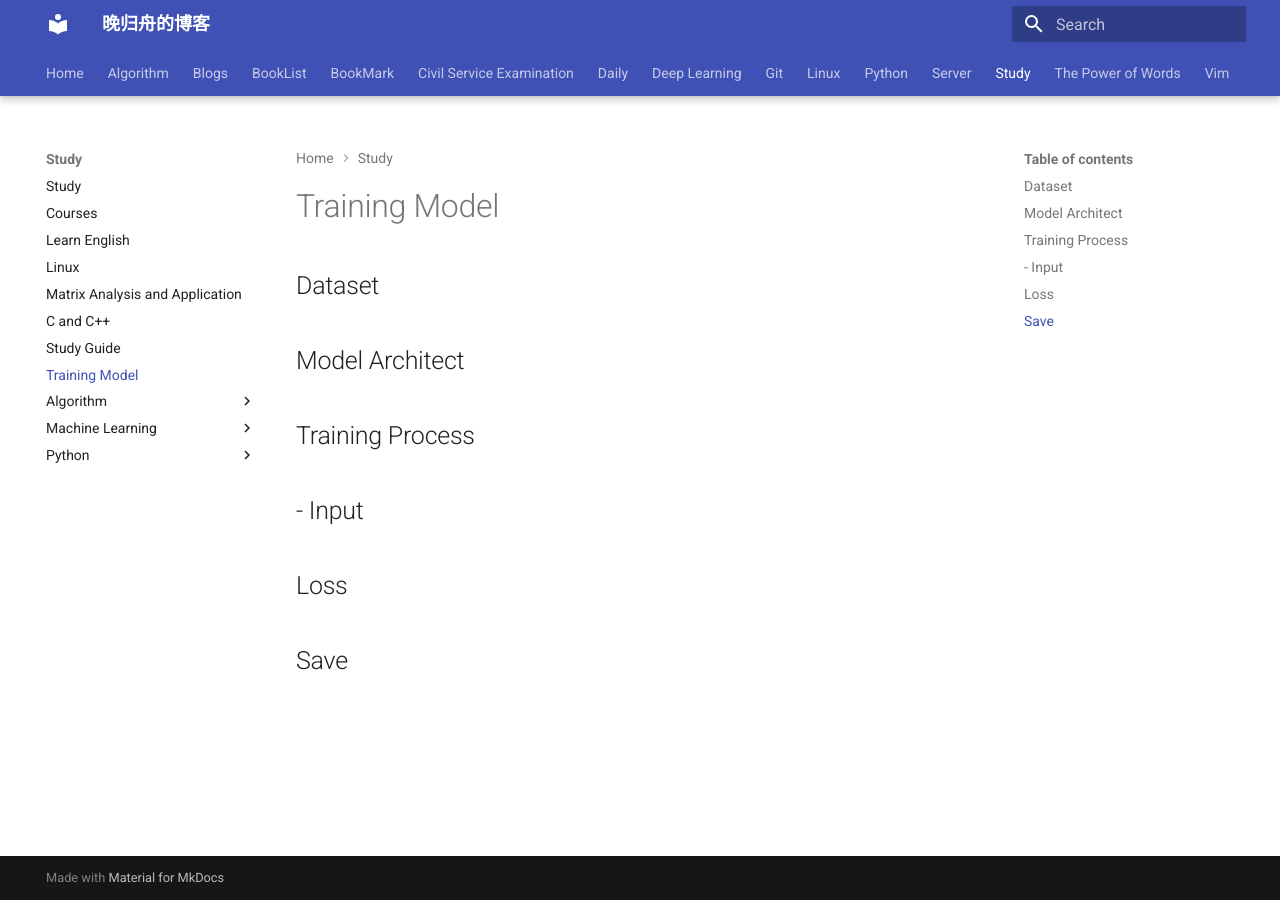
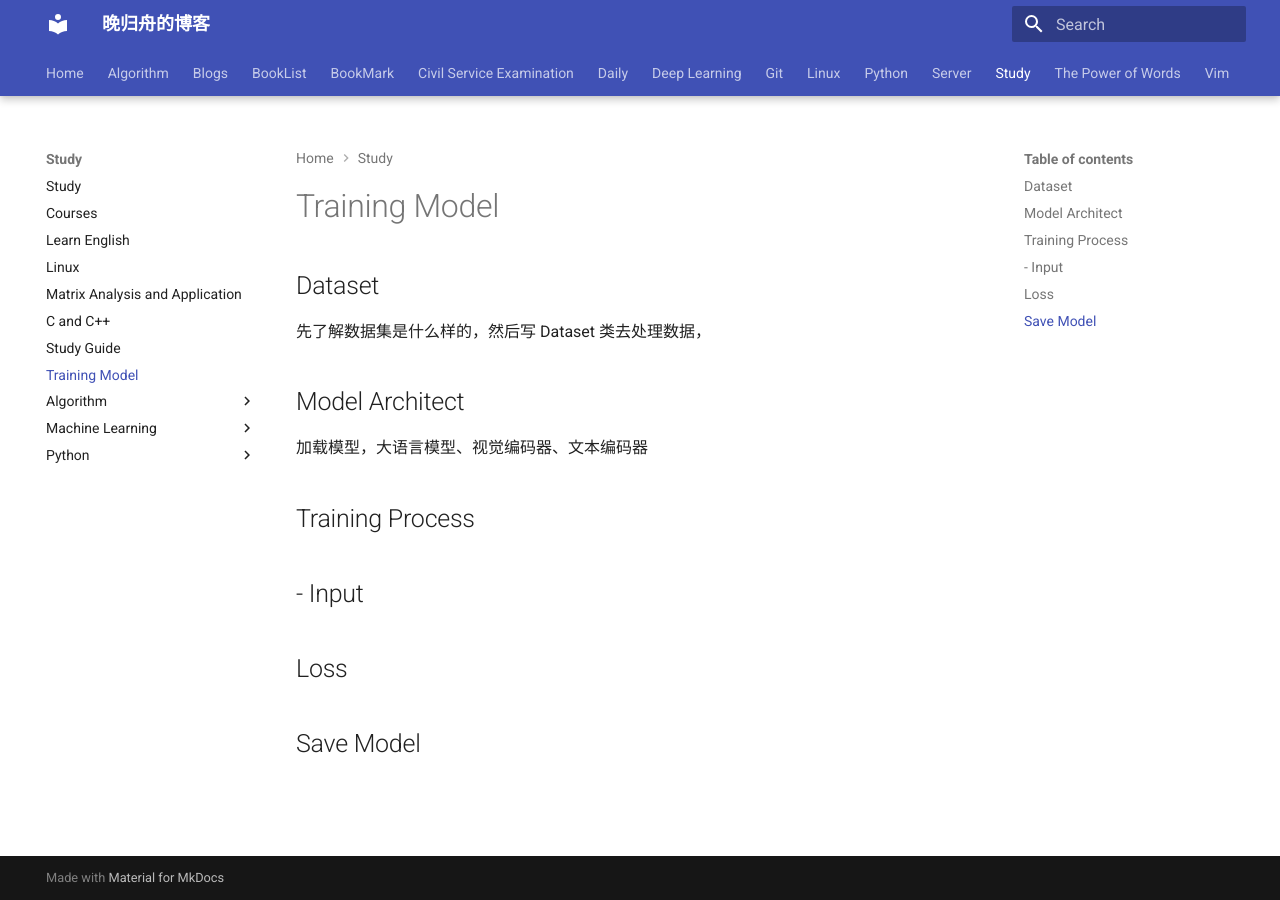
Before and after one commit to WGZ-W/wgz-w.github.io, an MkDocs documentation site: the page built from docs/Study/training-model.md, in a window 1280 px wide. Built offline with MkDocs 1.6.1 and Material for MkDocs 9.7.7, drawn with Linux system fonts in a browser that asks for light colours.

Commit message:
Modify 6-23 and training model

```diff
--- a/docs/Study/training-model.md
+++ b/docs/Study/training-model.md
@@ -3,8 +3,10 @@
 # Training Model
 
 ## Dataset
+先了解数据集是什么样的，然后写 Dataset 类去处理数据，
 
 ## Model Architect
+加载模型，大语言模型、视觉编码器、文本编码器
 
 ## Training Process
 - Input
@@ -12,4 +14,4 @@
 
 ## Loss
 
-## Save
+## Save Model
```
Also changed, not shown: docs/Daily/2026/June/6-23.md (+1 -0 lines).
